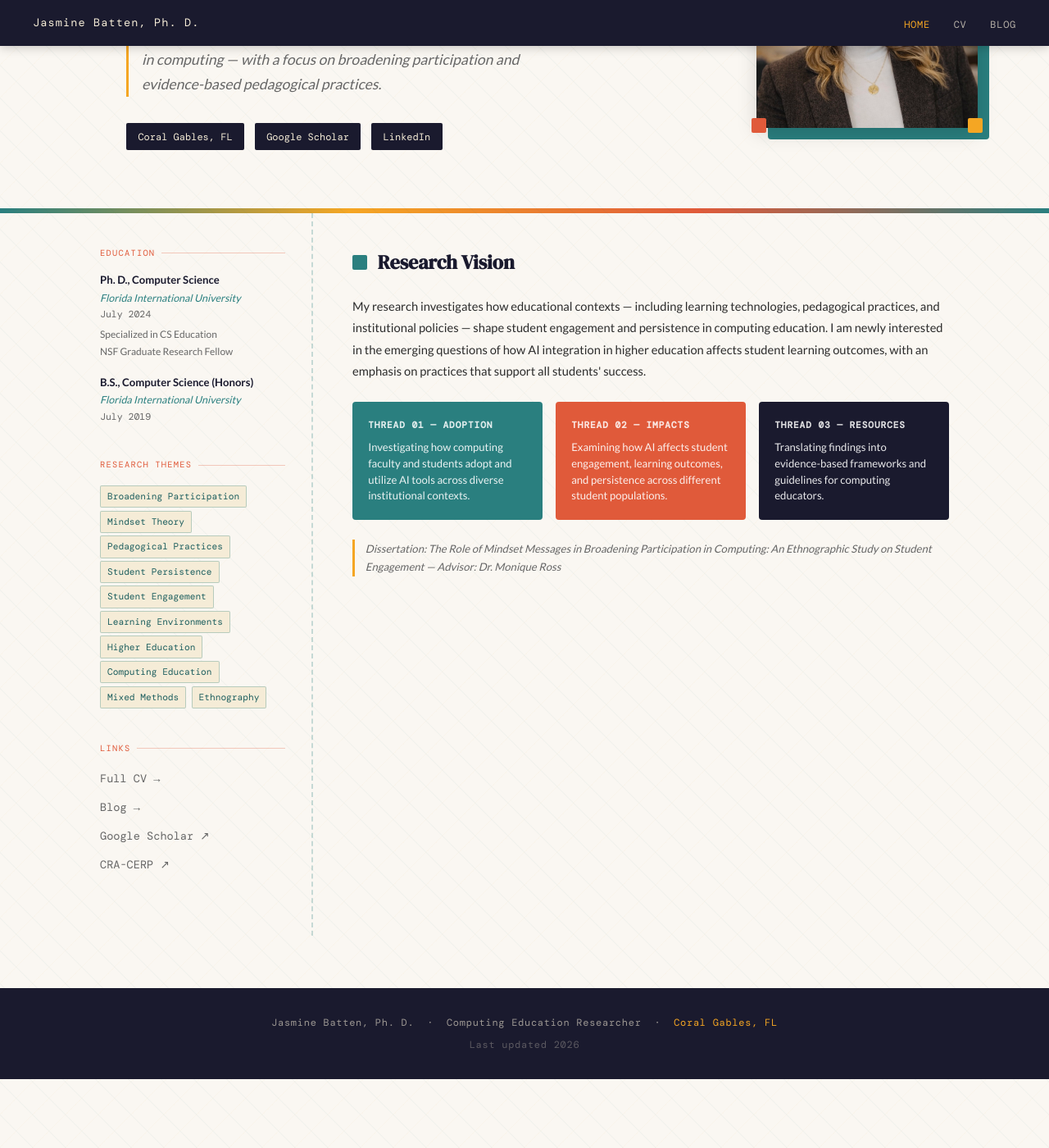
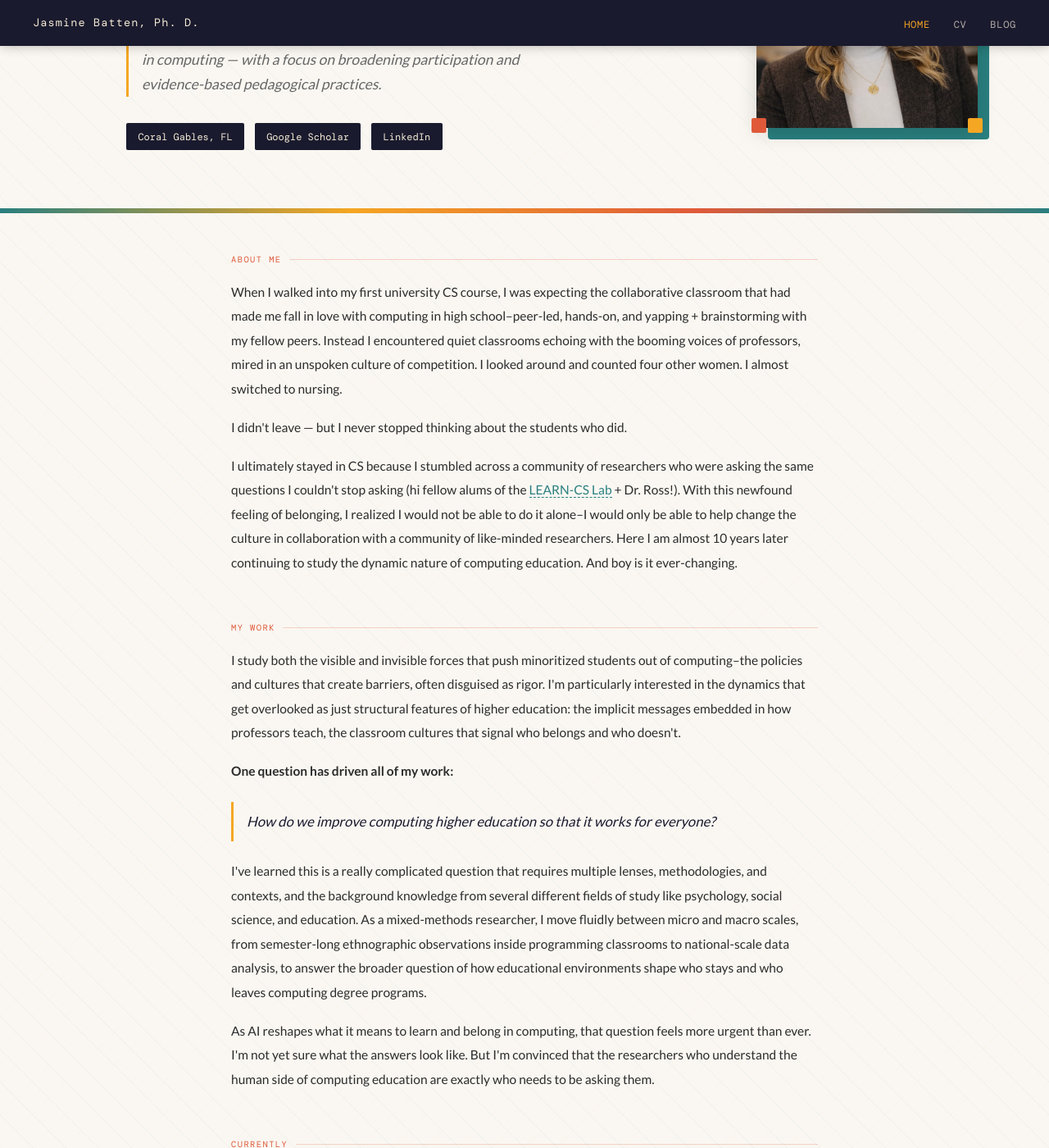
Before and after one commit to jskyebatten/jskyebatten.github.io, a Jekyll site: the page built from index.html, in a window 1280 px wide and 1400 px high, scrolled down 250 px. Shown: the whole window at 82% size. Built offline with Jekyll 4.4.1, drawn with Linux system fonts in a browser that asks for light colours; before the commit the page ends 1566 px from its top, so only the background shows below that; some of the changed text lies outside the part shown.

Commit message:
Change site structure

```diff
--- a/_layouts/default.html
+++ b/_layouts/default.html
@@ -487,7 +487,29 @@
         }
 
         .pub-item:hover { box-shadow: 0 3px 12px rgba(0, 0, 0, 0.1); border-color: var(--orange); }
-        .pub-item a { color: var(--teal); word-break: break-all; }
+        .pub-item a { color: var(--teal); word-break: normal; overflow-wrap: break-word; }
+        .pub-link {
+            display: inline-flex;
+            align-items: center;
+            gap: 0.2rem;
+            font-family: 'DM Mono', monospace;
+            font-size: 0.68rem;
+            color: var(--teal);
+            text-decoration: none;
+            border: 1px solid rgba(42,127,127,0.35);
+            background: var(--cream);
+            padding: 0.15rem 0.45rem;
+            border-radius: 2px;
+            margin-left: 0.4rem;
+            vertical-align: middle;
+            letter-spacing: 0.04em;
+            transition: background 0.2s, color 0.2s, border-color 0.2s;
+        }
+        .pub-link:hover {
+            background: var(--teal);
+            color: var(--white);
+            border-color: var(--teal);
+        }
 
         .pub-tag {
             display: inline-block;
--- a/index.html
+++ b/index.html
@@ -3,19 +3,163 @@ layout: default
 title: Jasmine Batten, Ph. D. | Computing Education Researcher
 ---
 
+<style>
+    /* ─── HOMEPAGE OVERRIDES ─── */
+    .home-wrap {
+        position: relative;
+        z-index: 1;
+        max-width: 780px;
+        margin: 0 auto;
+        padding: 3rem 2rem 5rem;
+    }
+
+    .home-section {
+        margin-bottom: 3.5rem;
+        opacity: 0;
+        transform: translateY(16px);
+        animation: fadeUp 0.5s ease forwards;
+    }
+
+    .home-section:nth-child(1) {
+        animation-delay: 0.05s;
+    }
+    .home-section:nth-child(2) {
+        animation-delay: 0.12s;
+    }
+    .home-section:nth-child(3) {
+        animation-delay: 0.19s;
+    }
+    .home-section:nth-child(4) {
+        animation-delay: 0.26s;
+    }
+
+    .home-section-label {
+        font-family: "DM Mono", monospace;
+        font-size: 0.65rem;
+        text-transform: uppercase;
+        letter-spacing: 0.14em;
+        color: var(--coral);
+        margin-bottom: 1rem;
+        display: flex;
+        align-items: center;
+        gap: 0.6rem;
+    }
+
+    .home-section-label::after {
+        content: "";
+        flex: 1;
+        height: 1px;
+        background: var(--coral);
+        opacity: 0.25;
+    }
+
+    .home-section p {
+        font-size: 0.97rem;
+        line-height: 1.9;
+        color: var(--text);
+        margin-bottom: 1.1rem;
+    }
+
+    .home-section p:last-child {
+        margin-bottom: 0;
+    }
+
+    .driving-question {
+        font-size: 1.05rem;
+        font-style: italic;
+        border-left: 3px solid var(--orange);
+        padding: 0.6rem 1rem;
+        margin: 1.4rem 0;
+        color: var(--navy);
+        line-height: 1.7;
+    }
+
+    /* Currently cards */
+    .currently-grid {
+        display: grid;
+        grid-template-columns: 1fr 1fr;
+        gap: 1rem;
+        margin-top: 1rem;
+    }
+
+    .currently-card {
+        background: var(--white);
+        border-left: 4px solid var(--teal);
+        border-radius: 0 4px 4px 0;
+        padding: 1rem 1.1rem;
+        box-shadow: 0 1px 4px rgba(0, 0, 0, 0.05);
+        transition:
+            border-color 0.2s,
+            box-shadow 0.2s;
+    }
+
+    .currently-card:hover {
+        border-color: var(--orange);
+        box-shadow: 0 3px 12px rgba(0, 0, 0, 0.08);
+    }
+
+    .currently-card-label {
+        font-family: "DM Mono", monospace;
+        font-size: 0.63rem;
+        text-transform: uppercase;
+        letter-spacing: 0.1em;
+        color: var(--muted);
+        margin-bottom: 0.35rem;
+    }
+
+    .currently-card p {
+        font-size: 0.87rem;
+        line-height: 1.55;
+        color: var(--text);
+        margin: 0;
+    }
+
+    .home-footer-links {
+        display: flex;
+        flex-wrap: wrap;
+        gap: 0.7rem;
+        margin-top: 1.5rem;
+        padding-top: 1.5rem;
+        border-top: 2px dashed rgba(42, 127, 127, 0.2);
+    }
+
+    @media (max-width: 768px) {
+        .home-wrap {
+            padding: 2rem 1.5rem 4rem;
+        }
+        .currently-grid {
+            grid-template-columns: 1fr;
+        }
+    }
+</style>
+
 <!-- HERO -->
 <header class="hero">
     <div class="hero-text">
         <p class="hero-subtitle">// Computing Education Researcher</p>
-        <h1>Jasmine <span class="coral">Batten</span>, <span class="teal" style="white-space:nowrap;">Ph. D.</span></h1>
+        <h1>
+            Jasmine <span class="coral">Batten</span>,
+            <span class="teal" style="white-space: nowrap">Ph. D.</span>
+        </h1>
         <p class="hero-tagline">
-            Investigating how educational contexts shape student pathways in computing — with a focus on
-            broadening participation and evidence-based pedagogical practices.
+            Investigating how educational contexts shape student pathways in
+            computing — with a focus on broadening participation and
+            evidence-based pedagogical practices.
         </p>
         <div class="hero-contact">
             <a class="contact-chip">Coral Gables, FL</a>
-            <a class="contact-chip" href="https://scholar.google.com/citations?user=-mKMcRMAAAAJ&hl=en" target="_blank">Google Scholar</a>
-            <a class="contact-chip" href="https://www.linkedin.com/in/jasmine-batten-ph-d-140b28185/" target="_blank">LinkedIn</a>
+            <a
+                class="contact-chip"
+                href="https://scholar.google.com/citations?user=-mKMcRMAAAAJ&hl=en"
+                target="_blank"
+                >Google Scholar</a
+            >
+            <a
+                class="contact-chip"
+                href="https://www.linkedin.com/in/jasmine-batten-ph-d-140b28185/"
+                target="_blank"
+                >LinkedIn</a
+            >
         </div>
     </div>
     <div class="hero-photo-wrap">
@@ -29,90 +173,143 @@ title: Jasmine Batten, Ph. D. | Computing Education Researcher
 
 <div class="section-divider"></div>
 
-<div class="main-layout">
-    <aside class="sidebar">
-        <div class="sidebar-section">
-            <div class="sidebar-label">Education</div>
-            <p style="font-size:0.82rem; font-weight:700; color:var(--navy);">Ph. D., Computer Science</p>
-            <p style="font-size:0.78rem; color:var(--teal); font-style:italic;">Florida International University</p>
-            <p style="font-size:0.72rem; color:var(--muted); font-family:'DM Mono',monospace;">July 2024</p>
-            <p style="font-size:0.75rem; color:var(--muted); margin-top:0.3rem;">Specialized in CS Education<br>NSF Graduate Research Fellow</p>
+<div class="home-wrap">
+    <!-- ABOUT -->
+    <div class="home-section">
+        <div class="home-section-label">About Me</div>
+        <p>
+            When I walked into my first university CS course, I was expecting
+            the collaborative classroom that had made me fall in love with
+            computing in high school–peer-led, hands-on, and yapping +
+            brainstorming with my fellow peers. Instead I encountered quiet
+            classrooms echoing with the booming voices of professors, mired in
+            an unspoken culture of competition. I looked around and counted four
+            other women. I almost switched to nursing.
+        </p>
+        <p>
+            I didn't leave — but I never stopped thinking about the students who
+            did.
+        </p>
+        <p>
+            I ultimately stayed in CS because I stumbled across a community of
+            researchers who were asking the same questions I couldn't stop
+            asking (hi fellow alums of the
+            <a
+                href="https://www.moniqueross.com/"
+                target="_blank"
+                style="
+                    color: var(--teal);
+                    text-decoration: none;
+                    border-bottom: 1px dashed var(--teal);
+                "
+                >LEARN-CS Lab</a
+            >
+            + Dr. Ross!). With this newfound feeling of belonging, I realized I
+            would not be able to do it alone–I would only be able to help change
+            the culture in collaboration with a community of like-minded
+            researchers. Here I am almost 10 years later continuing to study the
+            dynamic nature of computing education. And boy is it ever-changing.
+        </p>
+    </div>
 
-            <p style="font-size:0.82rem; font-weight:700; color:var(--navy); margin-top:1rem;">B.S., Computer Science (Honors)</p>
-            <p style="font-size:0.78rem; color:var(--teal); font-style:italic;">Florida International University</p>
-            <p style="font-size:0.72rem; color:var(--muted); font-family:'DM Mono',monospace;">July 2019</p>
+    <!-- THE WORK -->
+    <div class="home-section">
+        <div class="home-section-label">My Work</div>
+        <p>
+            I study both the visible and invisible forces that push minoritized
+            students out of computing–the policies and cultures that create
+            barriers, often disguised as rigor. I'm particularly interested in
+            the dynamics that get overlooked as just structural features of
+            higher education: the implicit messages embedded in how professors
+            teach, the classroom cultures that signal who belongs and who
+            doesn't.
+        </p>
+
+        <p><b>One question has driven all of my work:</b></p>
+        <div class="driving-question">
+            <em
+                >How do we improve computing higher education so that it works
+                for everyone?</em
+            >
         </div>
+        <p>
+            I've learned this is a really complicated question that requires
+            multiple lenses, methodologies, and contexts, and the background
+            knowledge from several different fields of study like psychology,
+            social science, and education. As a mixed-methods researcher, I move
+            fluidly between micro and macro scales, from semester-long
+            ethnographic observations inside programming classrooms to
+            national-scale data analysis, to answer the broader question of how
+            educational environments shape who stays and who leaves computing
+            degree programs.
+        </p>
+        <p>
+            As AI reshapes what it means to learn and belong in computing, that
+            question feels more urgent than ever. I'm not yet sure what the
+            answers look like. But I'm convinced that the researchers who
+            understand the human side of computing education are exactly who
+            needs to be asking them.
+        </p>
+    </div>
 
-        <div class="sidebar-section">
-            <div class="sidebar-label">Research Themes</div>
-            <div>
-                <span class="skill-tag">Broadening Participation</span>
-                <span class="skill-tag">Mindset Theory</span>
-                <span class="skill-tag">Pedagogical Practices</span>
-                <span class="skill-tag">Student Persistence</span>
-                <span class="skill-tag">Student Engagement</span>
-                <span class="skill-tag">Learning Environments</span>
-                <span class="skill-tag">Higher Education</span>
-                <span class="skill-tag">Computing Education</span>
-                <span class="skill-tag">Mixed Methods</span>
-                <span class="skill-tag">Ethnography</span>
+    <!-- CURRENTLY -->
+    <div class="home-section">
+        <div class="home-section-label">Currently</div>
+        <div class="currently-grid">
+            <div class="currently-card">
+                <div class="currently-card-label">Role</div>
+                <p>
+                    Research Associate & Taulbee Survey Team Lead at
+                    <a
+                        href="https://cra.org/cerp"
+                        target="_blank"
+                        style="
+                            color: var(--teal);
+                            text-decoration: none;
+                            border-bottom: 1px dashed var(--teal);
+                        "
+                        >CRA-CERP</a
+                    >, analyzing enrollment patterns across 150+ computing
+                    departments in the US and Canada.
+                </p>
             </div>
         </div>
+    </div>
 
-        <div class="sidebar-section">
-            <div class="sidebar-label">Links</div>
-            <ul>
-                <li><a href="/cv">Full CV →</a></li>
-                <li><a href="/blog">Blog →</a></li>
-                <li><a href="https://scholar.google.com/citations?user=-mKMcRMAAAAJ&hl=en" target="_blank">Google Scholar ↗</a></li>
-                <li><a href="https://cra.org/cerp" target="_blank">CRA-CERP ↗</a></li>
-            </ul>
+    {% if site.posts.size > 0 %}
+    <!-- RECENT WRITING -->
+    <div class="home-section">
+        <div class="home-section-label">Recent Writing</div>
+        {% for post in site.posts limit:3 %}
+        <div class="entry">
+            <div class="entry-meta">{{ post.date | date: "%B %-d, %Y" }}</div>
+            <div class="entry-title">
+                <a
+                    href="{{ post.url }}"
+                    style="
+                        color: var(--navy);
+                        text-decoration: none;
+                        border-bottom: 1px dashed var(--teal);
+                    "
+                    >{{ post.title }}</a
+                >
+            </div>
+            <div class="entry-desc">
+                {{ post.excerpt | strip_html | truncatewords: 25 }}
+            </div>
         </div>
-    </aside>
-
-    <main class="content">
-
-        <section class="cv-section" id="research">
-            <h2 class="section-title"><span class="patch patch-teal"></span>Research Vision</h2>
-            <p style="font-size:0.92rem; margin-bottom:1.5rem; line-height:1.8; color:var(--text);">
-                My research investigates how educational contexts — including learning technologies, pedagogical
-                practices, and institutional policies — shape student engagement and persistence in computing
-                education. I am newly interested in the emerging questions of how AI integration in higher education
-                affects student learning outcomes, with an emphasis on practices that support all students' success.
-            </p>
-            <div class="threads-grid">
-                <div class="thread-card tc-1">
-                    <h4>Thread 01 — Adoption</h4>
-                    <p>Investigating how computing faculty and students adopt and utilize AI tools across diverse institutional contexts.</p>
-                </div>
-                <div class="thread-card tc-2">
-                    <h4>Thread 02 — Impacts</h4>
-                    <p>Examining how AI affects student engagement, learning outcomes, and persistence across different student populations.</p>
-                </div>
-                <div class="thread-card tc-3">
-                    <h4>Thread 03 — Resources</h4>
-                    <p>Translating findings into evidence-based frameworks and guidelines for computing educators.</p>
-                </div>
-            </div>
-            <p style="font-size:0.82rem; color:var(--muted); font-style:italic; border-left:3px solid var(--orange); padding-left:0.8rem;">
-                Dissertation: <em>The Role of Mindset Messages in Broadening Participation in Computing: An
-                Ethnographic Study on Student Engagement</em> — Advisor: Dr. Monique Ross
-            </p>
-        </section>
-
-        {% if site.posts.size > 0 %}
-        <section class="cv-section" id="recent-writing">
-            <h2 class="section-title"><span class="patch patch-orange"></span>Recent Writing</h2>
-            {% for post in site.posts limit:3 %}
-            <div class="entry">
-                <div class="entry-meta">{{ post.date | date: "%B %-d, %Y" }}</div>
-                <div class="entry-title"><a href="{{ post.url }}" style="color:var(--navy); text-decoration:none; border-bottom:1px dashed var(--teal);">{{ post.title }}</a></div>
-                <div class="entry-desc">{{ post.excerpt | strip_html | truncatewords: 25 }}</div>
-            </div>
-            {% endfor %}
-            <a href="/blog" style="font-family:'DM Mono',monospace; font-size:0.78rem; color:var(--teal); text-decoration:none; letter-spacing:0.05em;">View all posts →</a>
-        </section>
-        {% endif %}
-
-    </main>
+        {% endfor %}
+        <a
+            href="/blog"
+            style="
+                font-family: &quot;DM Mono&quot;, monospace;
+                font-size: 0.78rem;
+                color: var(--teal);
+                text-decoration: none;
+                letter-spacing: 0.05em;
+            "
+            >View all posts →</a
+        >
+    </div>
+    {% endif %}
 </div>
```
Also changed, not shown: cv.html (+31 -25 lines), 2 other files.
